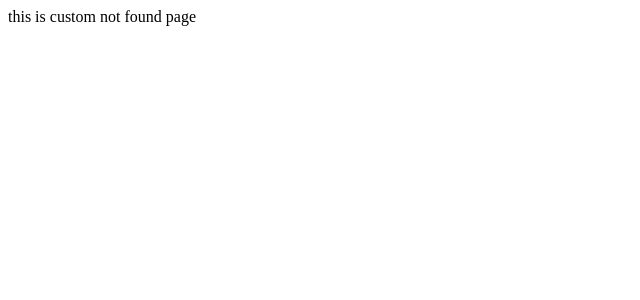
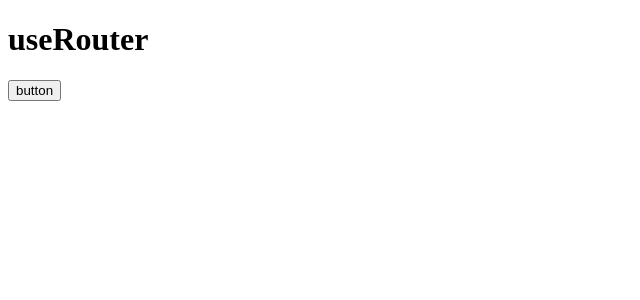
Before and after one commit to CodeshShubh/Learn_nextjs, a Next.js app: page /navigateUseRouter in a window 1280 px wide. Before the commit this address had no page. Shown: the top 300 px of the page, without its empty margins (0-640 px from the left). Built offline with nearby package versions, Linux system fonts and the light colour scheme.

Commit message:
useRouter,push,replace,redirect

```diff
--- /dev/null
+++ b/src/app/navigateUseRouter/page.tsx
@@ -0,0 +1,23 @@
+'use client';
+import { redirect, useRouter } from "next/navigation";
+
+
+export default function UserRouter() {
+
+     const router = useRouter()
+
+    function onClickHandler(){
+        console.log('Operation Complete')
+
+        // router.replace('/')
+        //router.push('/')
+        redirect('/')
+    }
+
+    return (
+        <div>
+             <h1>useRouter</h1>
+             <button onClick={onClickHandler}>button</button>
+        </div>
+    );
+}
```
